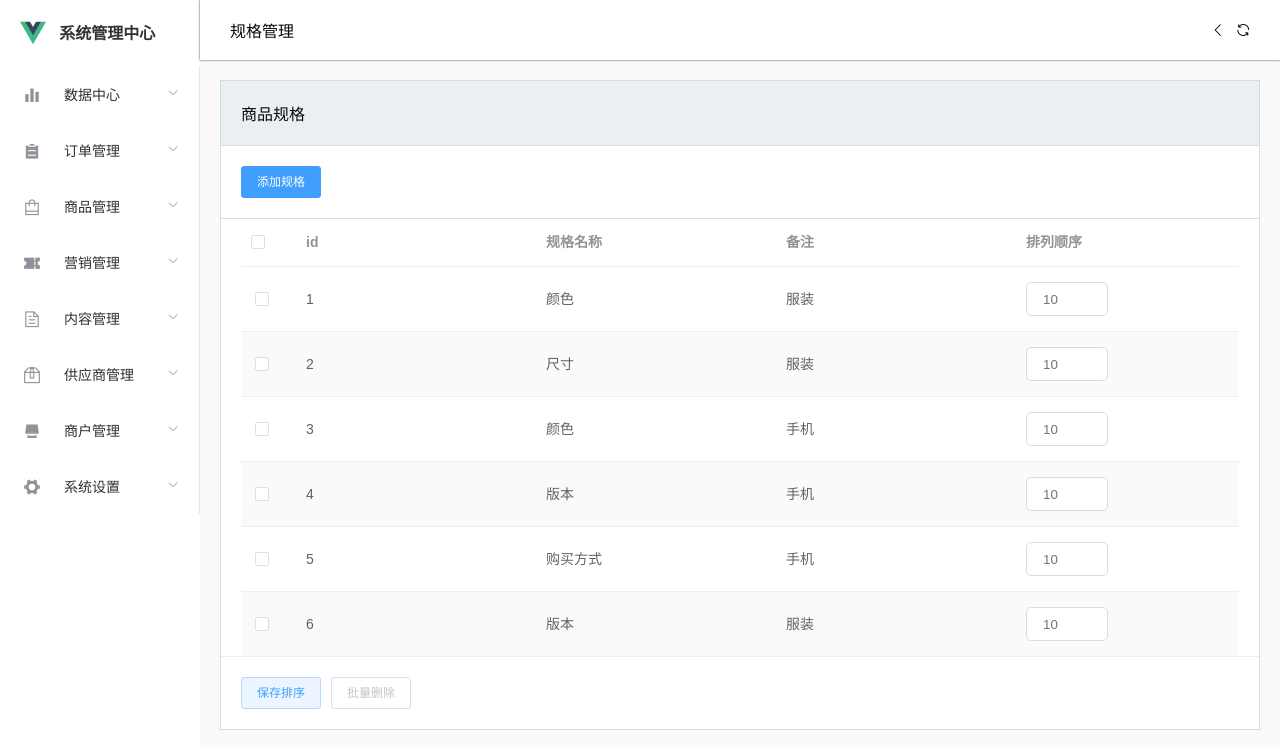
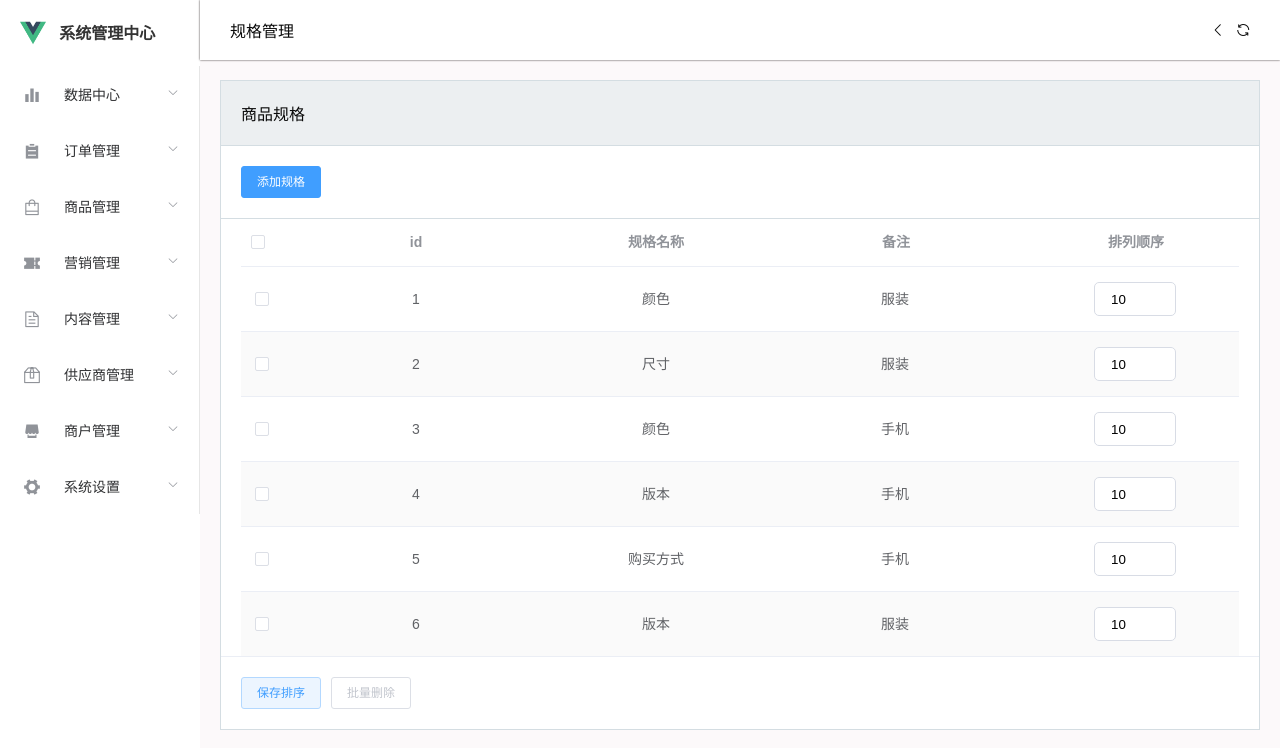
Before and after one commit to bo-ddd/union-b, a Vue app: page /commodity/specification in a window 1280 px wide. Shown: the top 748 px of the page. Built offline with nearby package versions, Linux system fonts and the light colour scheme.

Commit message:
修改了商品规格页面

```diff
--- a/src/views/commodity/Specification.vue
+++ b/src/views/commodity/Specification.vue
@@ -9,24 +9,23 @@
         ref="multipleTable"
         :data="tableData"
         tooltip-effect="dark"
-        align="center"
         style="width: 100%"
         stripe
-        header-align="center"
         @selection-change="handleSelectionChange"
         class="tablestyle"
       >
-        <el-table-column type="selection" width="55"> </el-table-column>
-        <el-table-column label="id" width="240">
+        <el-table-column type="selection" width="55" align="left"> </el-table-column>
+        <el-table-column label="id" width="240" align="center">
           <template slot-scope="scope">{{ scope.row.id }}</template>
         </el-table-column>
-        <el-table-column prop="name" label="规格名称" width="240">
+        <el-table-column prop="name" label="规格名称" width="240" align="center">
         </el-table-column>
         <el-table-column
           prop="address"
           label="备注"
           show-overflow-tooltip
           width="240"
+          align="center"
         >
         </el-table-column>
         <el-table-column
@@ -34,9 +33,10 @@
           label="排列顺序"
           show-overflow-tooltip
           width="240"
+          align="center"
         >
         <template>
-          <input type="text" class="inp" placeholder="10">
+          <input type="text" class="inp" v-model="input">
         </template>
         </el-table-column>
         <el-table-column
@@ -44,6 +44,7 @@
           label="操作"
           show-overflow-tooltip
           width="240"
+          align="center"
         >
           <template>
             <el-button type="primary" i class="el-icon-edit"></el-button>
@@ -67,6 +68,7 @@
 export default {
   data() {
     return {
+      input:10,
       tableData: [
         {
           id: "1",
@@ -163,7 +165,7 @@ export default {
 .footer_page {
   margin-left: 25px;
 }
-.el-table-column {
+.cell {
   text-align: center;
 }
 .inp{
@@ -173,5 +175,4 @@ export default {
   text-indent: 16px;
   border-radius: 5px;
 }
-
 </style>
```
